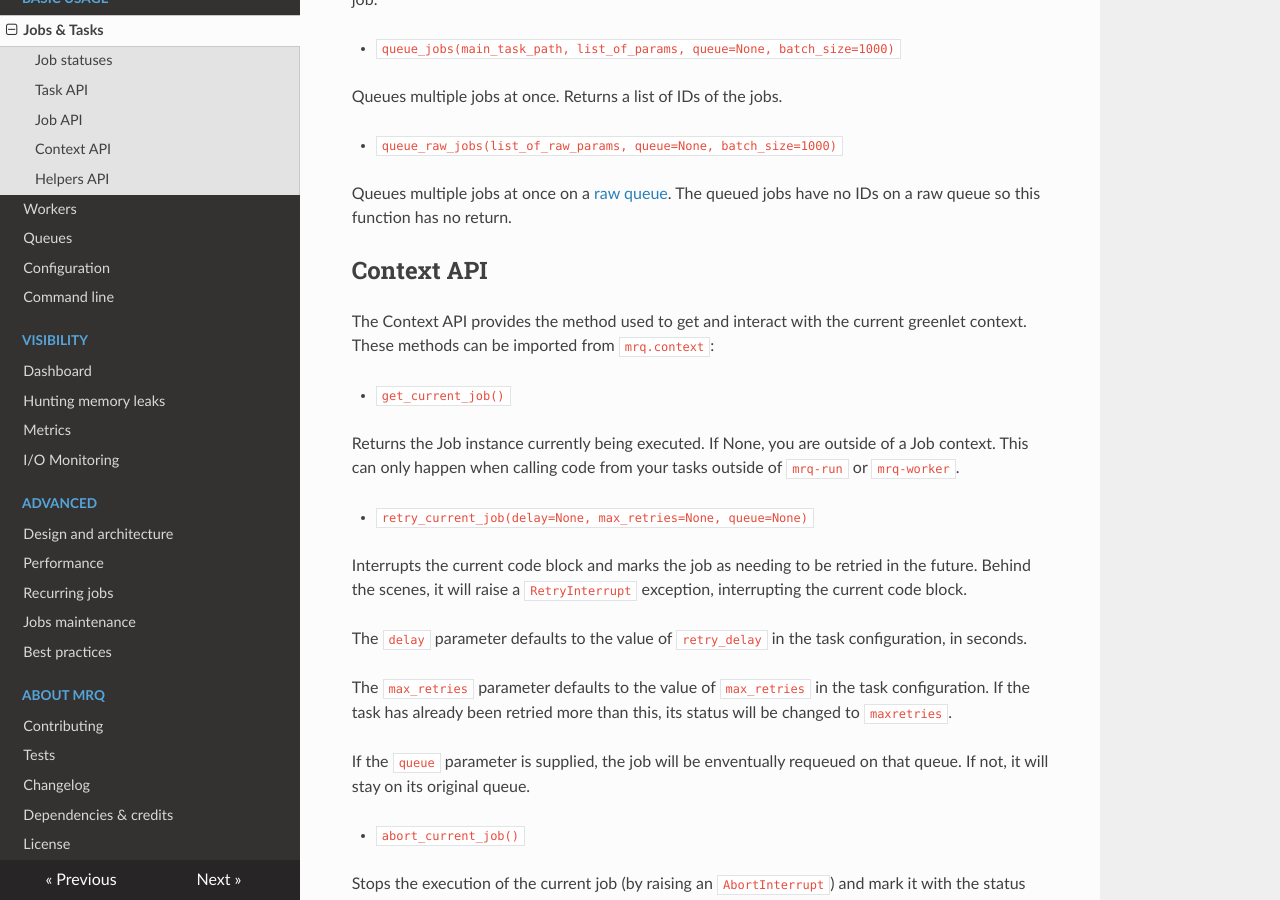
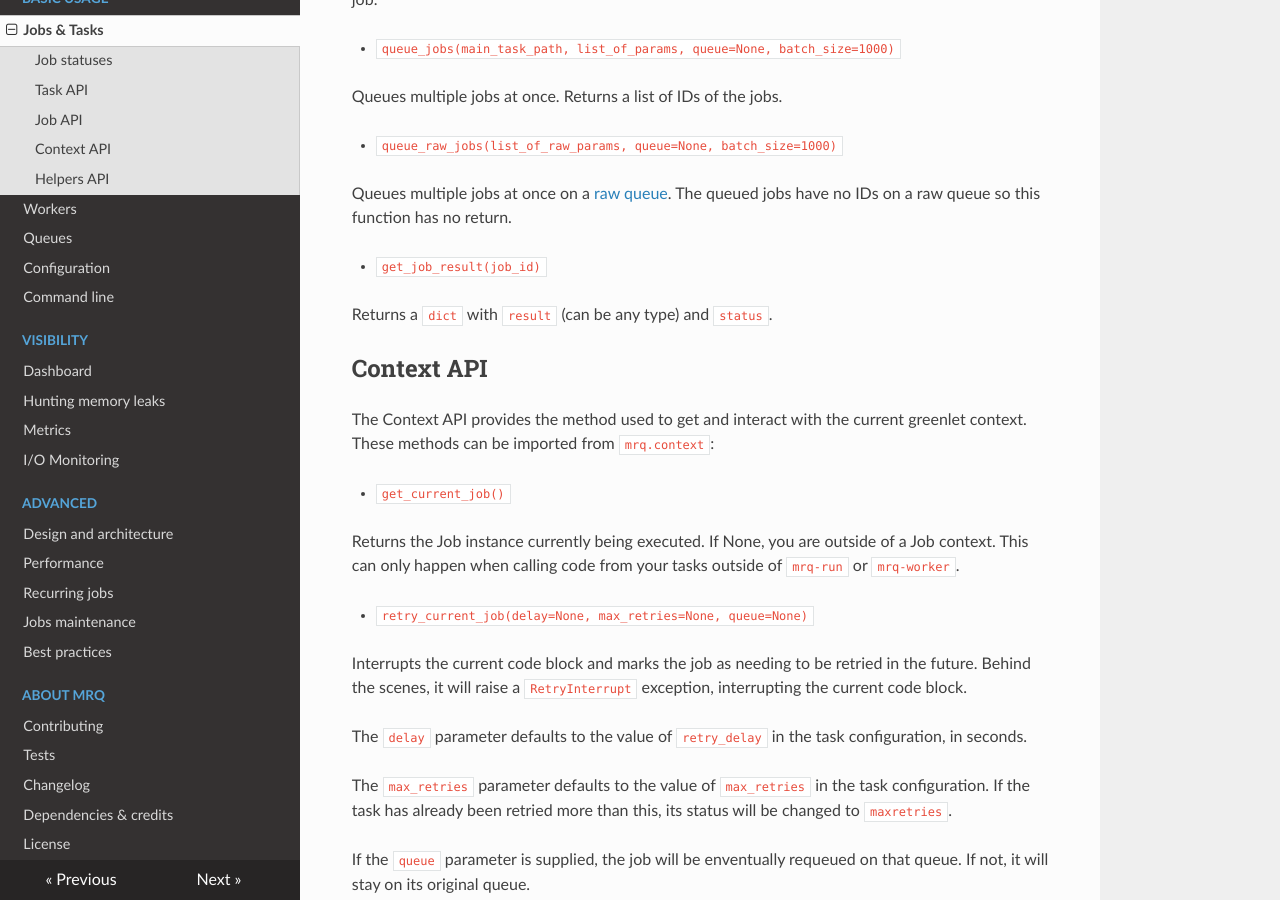
Before and after one commit to pricingassistant/mrq, an MkDocs documentation site: the page built from docs/jobs.md, in a window 1280 px wide and 900 px high, scrolled down 1851 px. Built offline with MkDocs 1.6.1, drawn with Linux system fonts in a browser that asks for light colours; nearby versions of some CDN libraries; old or Windows-style settings are respelled for this version of MkDocs.

Commit message:
Add doc about get_job_result(). #72

```diff
--- a/docs/jobs.md
+++ b/docs/jobs.md
@@ -55,6 +55,9 @@ Queues multiple jobs at once. Returns a list of IDs of the jobs.
 
 Queues multiple jobs at once on a [raw queue](queues.md#raw-queues). The queued jobs have no IDs on a raw queue so this function has no return.
 
+* `get_job_result(job_id)`
+
+Returns a `dict` with `result` (can be any type) and `status`.
 
 ## Context API
 
```
